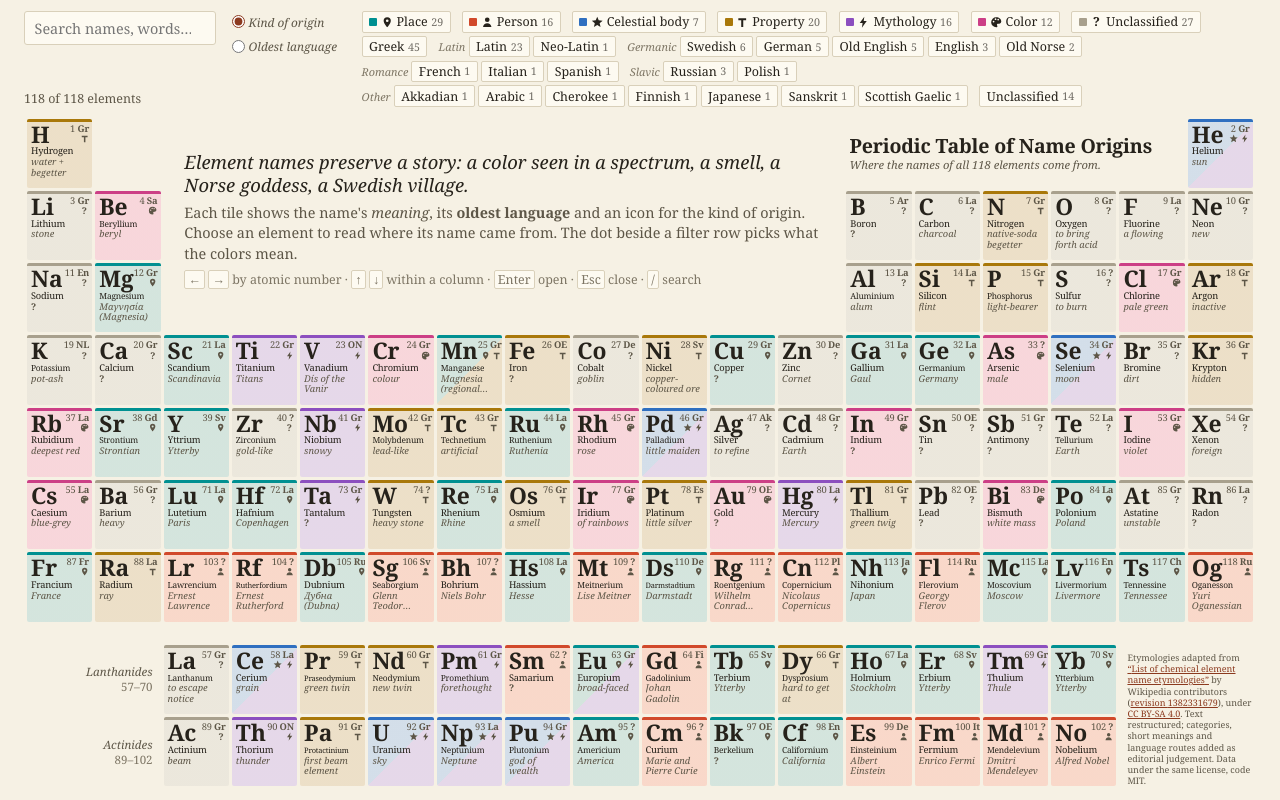
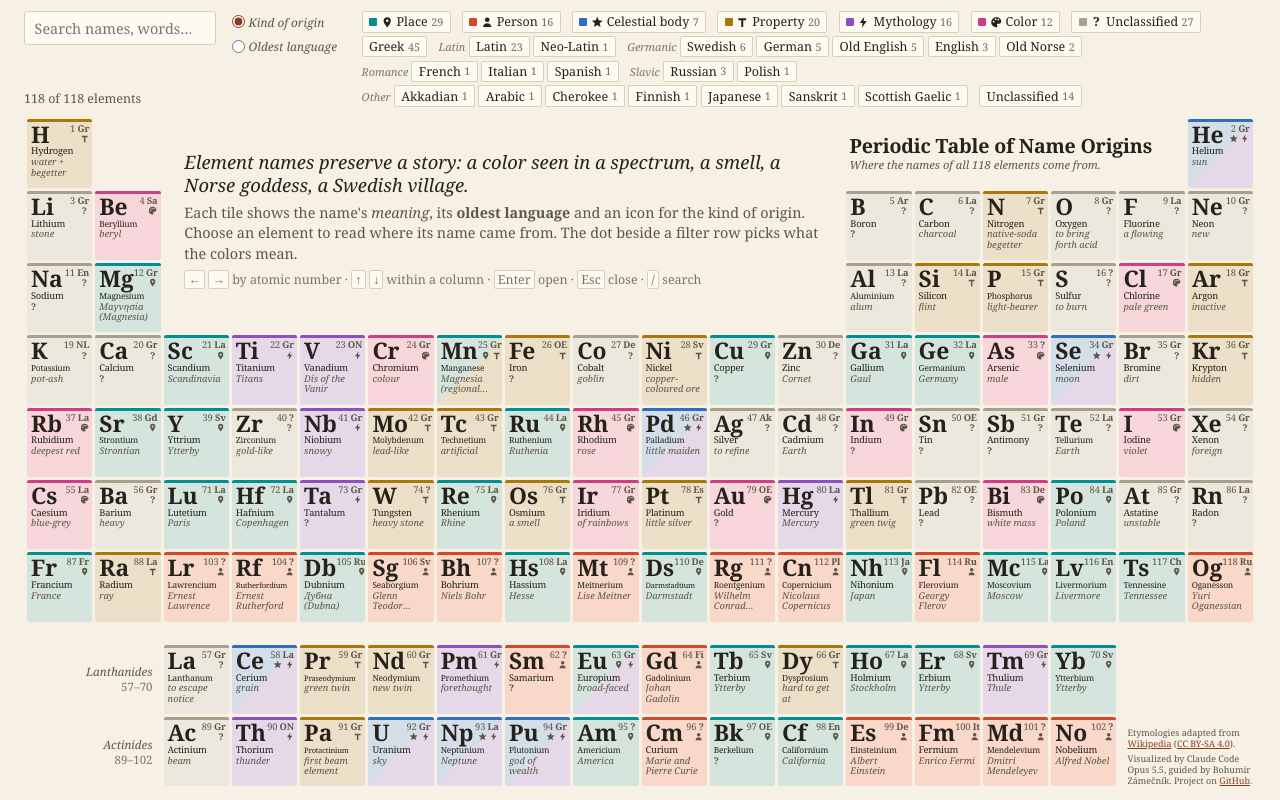
Before and after one commit to bzamecnik/periodic-table-etymology, a Preact app: page / in a window 1280 px wide. Built offline with nearby package versions, Linux system fonts and the light colour scheme.

Commit message:
Shorten the footer note and credit the authors
The full attribution with the Wikipedia revision moves to the README; the page
links to the article, the license and the repository.

Co-Authored-By: Claude Opus 5.5 <noreply@anthropic.com>

```diff
--- a/src/components/Attribution.tsx
+++ b/src/components/Attribution.tsx
@@ -1,24 +1,26 @@
 import { source } from '../data/index.ts'
 
+const REPOSITORY_URL = 'https://github.com/bzamecnik/periodic-table-etymology'
+
 export function Attribution() {
-  const revisionUrl = `https://en.wikipedia.org/w/index.php?oldid=${source.revision}`
   return (
     <footer class="attribution" role="contentinfo">
       <p>
         Etymologies adapted from{' '}
         <a href={source.url} target="_blank" rel="noopener noreferrer">
-          “{source.title}”
-        </a>{' '}
-        by Wikipedia contributors (
-        <a href={revisionUrl} target="_blank" rel="noopener noreferrer">
-          revision {source.revision}
+          Wikipedia
         </a>
-        ), under{' '}
+        {' '}(
         <a href="https://creativecommons.org/licenses/by-sa/4.0/" target="_blank" rel="noopener noreferrer">
           CC BY-SA 4.0
         </a>
-        . Text restructured; categories, short meanings and language routes added as editorial judgement. Data under the
-        same license, code MIT.
+        ).
+      </p>
+      <p>Visualized by Claude Code Opus 5.5, guided by Bohumír Zámečník. Project on{' '}
+        <a href={REPOSITORY_URL} target="_blank" rel="noopener noreferrer">
+          GitHub
+        </a>
+        .
       </p>
     </footer>
   )
--- a/src/styles.css
+++ b/src/styles.css
@@ -345,6 +345,10 @@ html {
 
 .attribution p {
   margin: 0;
+}
+
+.attribution p + p {
+  margin-top: 0.35em;
 }
 
 @media (prefers-reduced-motion: reduce) {
```
Also changed, not shown: 2 other files (tests, documents, lock files or other folders).
